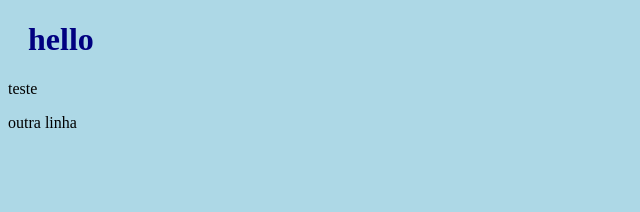
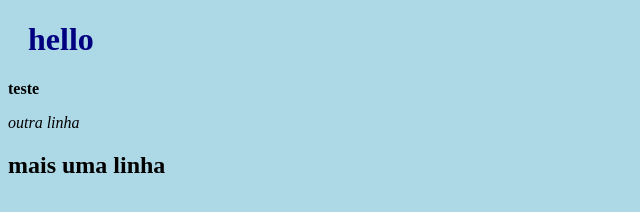
Before and after one commit to Bbaranoski/hello, a plain HTML site: page index.html in a window 1280 px wide. Shown: the whole page, without its empty margins (0-640 px from the left). Drawn offline with Linux system fonts and the light colour scheme.

Commit message:
testando um commit para fazer um merge depois

```diff
--- a/index.html
+++ b/index.html
@@ -8,7 +8,8 @@
 </head>
 <body>
     <h1>hello</h1>
-    <p>teste</p>
-    <p>outra linha</p>
+    <p><b>teste</b></p>
+    <em>outra linha</em>
+    <h2>mais uma linha</h2>
 </body>
 </html>
```
